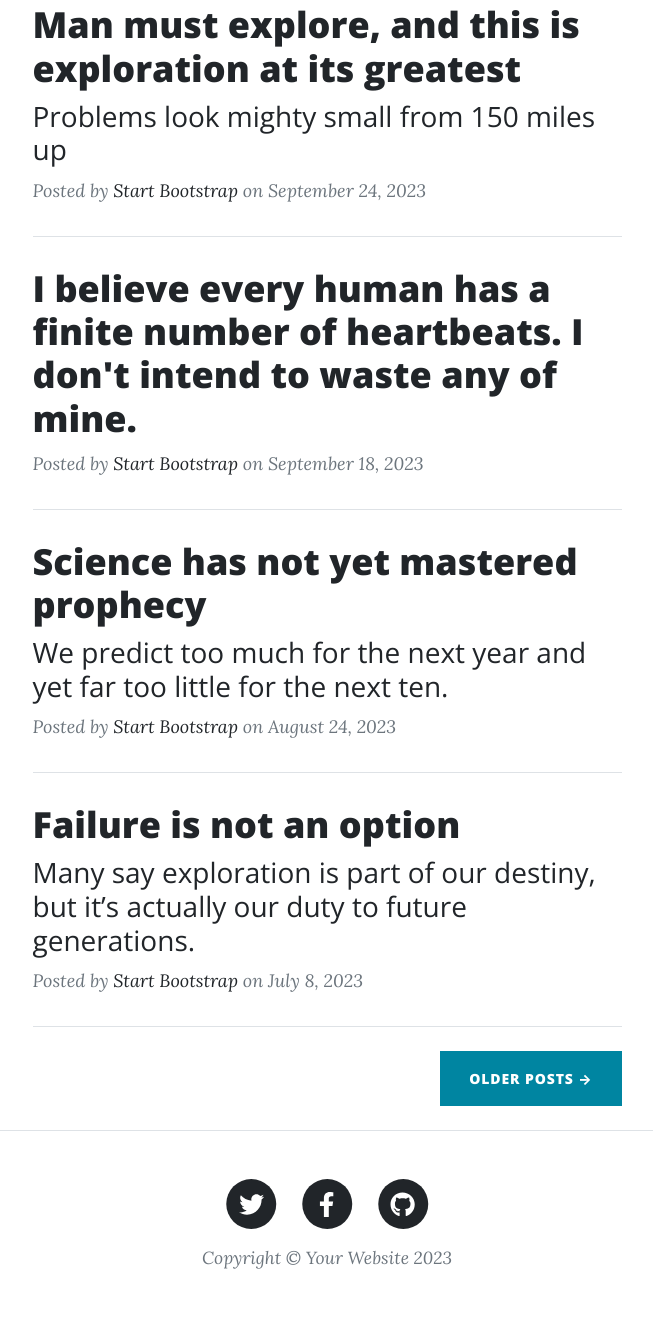
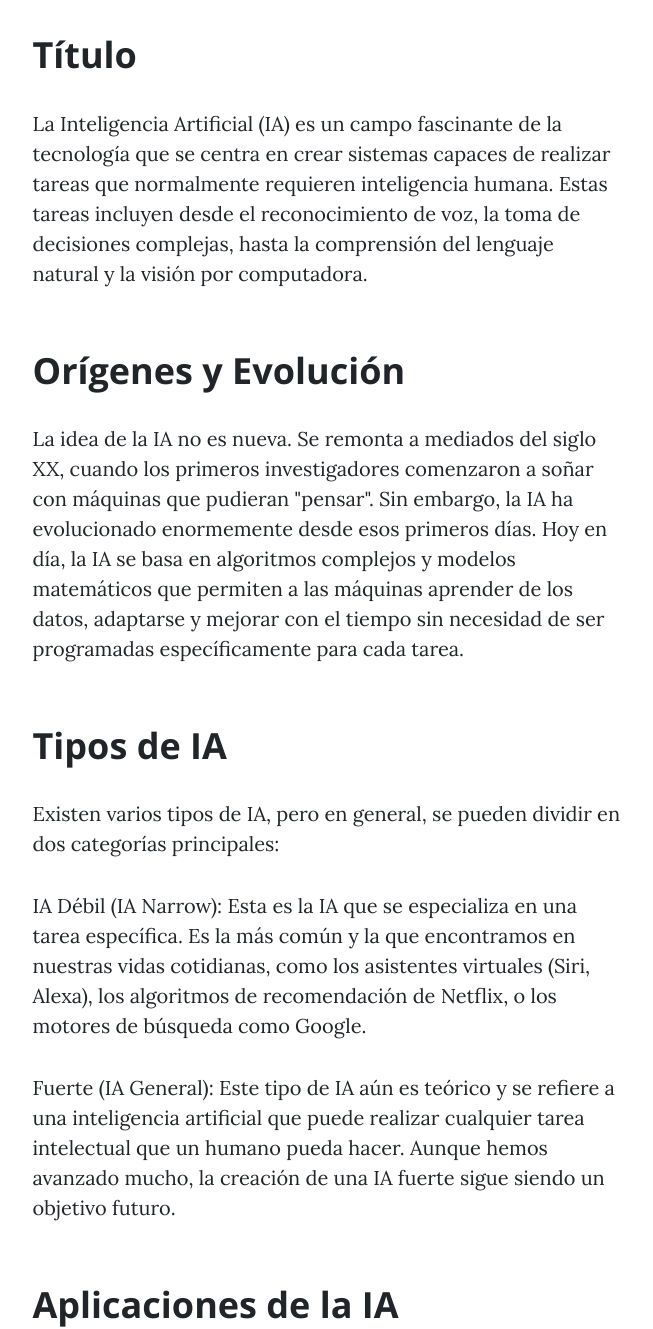
Before and after one commit to JuPaLoGu/taller2ntd, a plain HTML site: page index.html in a window 1280 px wide. Shown: the part 607-1936 px from the top of the page, without its empty margins (313-966 px from the left). Drawn offline with nearby package versions, Linux system fonts and the light colour scheme.

Commit message:
Portada IA
Personalización de la primera página del sitio web con la integración de imágenes y cambio de título además de una breve explicación de la IA

```diff
--- a/index.html
+++ b/index.html
@@ -31,7 +31,6 @@
                         <li class="nav-item"><a class="nav-link px-lg-3 py-3 py-lg-4" href="post.html">Artículo 2</a></li>
                         <li class="nav-item"><a class="nav-link px-lg-3 py-3 py-lg-4" href="contact.html">Equipo</a></li>
                         <li class="nav-item"><a class="nav-link px-lg-3 py-3 py-lg-4" href="conclu.html">Conclusiones</a></li>
-
                     </ul>
                 </div>
             </div>
@@ -43,7 +42,7 @@
                     <div class="col-md-10 col-lg-8 col-xl-7">
                         <div class="site-heading">
                             <h1>IA</h1>
-                            <span class="subheading">A Blog Theme by Start Bootstrap</span>
+                            <span class="subheading">¿Qué es la Inteligencia Artificial? Un Vistazo Moderno</span>
                         </div>
                     </div>
                 </div>
@@ -55,60 +54,20 @@
                 <div class="col-md-10 col-lg-8 col-xl-7">
                     <!-- Post preview-->
                     <div class="post-preview">
-                        <a href="post.html">
-                            <h2 class="post-title">Man must explore, and this is exploration at its greatest</h2>
-                            <h3 class="post-subtitle">Problems look mighty small from 150 miles up</h3>
-                        </a>
-                        <p class="post-meta">
-                            Posted by
-                            <a href="#!">Start Bootstrap</a>
-                            on September 24, 2023
-                        </p>
+                        <h2 class="section-heading">Título</h2>
+                        <p>La Inteligencia Artificial (IA) es un campo fascinante de la tecnología que se centra en crear sistemas capaces de realizar tareas que normalmente requieren inteligencia humana. Estas tareas incluyen desde el reconocimiento de voz, la toma de decisiones complejas, hasta la comprensión del lenguaje natural y la visión por computadora.</p>
+                        <h2 class="section-heading">Orígenes y Evolución</h2>
+                        <p>La idea de la IA no es nueva. Se remonta a mediados del siglo XX, cuando los primeros investigadores comenzaron a soñar con máquinas que pudieran "pensar". Sin embargo, la IA ha evolucionado enormemente desde esos primeros días. Hoy en día, la IA se basa en algoritmos complejos y modelos matemáticos que permiten a las máquinas aprender de los datos, adaptarse y mejorar con el tiempo sin necesidad de ser programadas específicamente para cada tarea.</p>
+                        <h2 class="section-heading">Tipos de IA</h2>
+                        <p>Existen varios tipos de IA, pero en general, se pueden dividir en dos categorías principales:</p>
+                        <p>IA Débil (IA Narrow): Esta es la IA que se especializa en una tarea específica. Es la más común y la que encontramos en nuestras vidas cotidianas, como los asistentes virtuales (Siri, Alexa), los algoritmos de recomendación de Netflix, o los motores de búsqueda como Google.</p>
+                        <p>Fuerte (IA General): Este tipo de IA aún es teórico y se refiere a una inteligencia artificial que puede realizar cualquier tarea intelectual que un humano pueda hacer. Aunque hemos avanzado mucho, la creación de una IA fuerte sigue siendo un objetivo futuro.</p></p>
+                        <h2 class="section-heading">Aplicaciones de la IA</h2>
+                        <p>La IA está transformando casi todas las industrias. En la salud, está ayudando a diagnosticar enfermedades con mayor precisión. En el sector financiero, se utiliza para detectar fraudes y gestionar inversiones. En la manufactura, optimiza procesos y mejora la eficiencia. Incluso en el entretenimiento, la IA está detrás de los juegos y las películas que amamos.</p>
+                        <h2 class="section-heading">Ética y Futuro de la IA</h2>
+                        <p>A medida que la IA avanza, también surgen preocupaciones éticas. ¿Qué sucede con los empleos que podrían ser reemplazados por máquinas? ¿Cómo garantizamos que los sistemas de IA no reproduzcan sesgos humanos? Estas son preguntas importantes que debemos considerar mientras seguimos desarrollando esta tecnología.</p>
+                        <p>futuro de la IA es prometedor, pero también requiere que pensemos cuidadosamente sobre cómo la integramos en nuestra sociedad. Con el potencial de mejorar nuestras vidas de formas inimaginables, la IA también nos reta a ser responsables en su desarrollo y uso.</p>
                     </div>
-                    <!-- Divider-->
-                    <hr class="my-4" />
-                    <!-- Post preview-->
-                    <div class="post-preview">
-                        <a href="post.html"><h2 class="post-title">I believe every human has a finite number of heartbeats. I don't intend to waste any of mine.</h2></a>
-                        <p class="post-meta">
-                            Posted by
-                            <a href="#!">Start Bootstrap</a>
-                            on September 18, 2023
-                        </p>
-                    </div>
-                    <!-- Divider-->
-                    <hr class="my-4" />
-                    <!-- Post preview-->
-                    <div class="post-preview">
-                        <a href="post.html">
-                            <h2 class="post-title">Science has not yet mastered prophecy</h2>
-                            <h3 class="post-subtitle">We predict too much for the next year and yet far too little for the next ten.</h3>
-                        </a>
-                        <p class="post-meta">
-                            Posted by
-                            <a href="#!">Start Bootstrap</a>
-                            on August 24, 2023
-                        </p>
-                    </div>
-                    <!-- Divider-->
-                    <hr class="my-4" />
-                    <!-- Post preview-->
-                    <div class="post-preview">
-                        <a href="post.html">
-                            <h2 class="post-title">Failure is not an option</h2>
-                            <h3 class="post-subtitle">Many say exploration is part of our destiny, but it’s actually our duty to future generations.</h3>
-                        </a>
-                        <p class="post-meta">
-                            Posted by
-                            <a href="#!">Start Bootstrap</a>
-                            on July 8, 2023
-                        </p>
-                    </div>
-                    <!-- Divider-->
-                    <hr class="my-4" />
-                    <!-- Pager-->
-                    <div class="d-flex justify-content-end mb-4"><a class="btn btn-primary text-uppercase" href="#!">Older Posts →</a></div>
-                </div>
             </div>
         </div>
         <!-- Footer-->
```
Also changed, not shown: about.html (+0 -1 lines), conclu.html (+0 -1 lines), contact.html (+2 -3 lines), post.html (+1 -2 lines).
